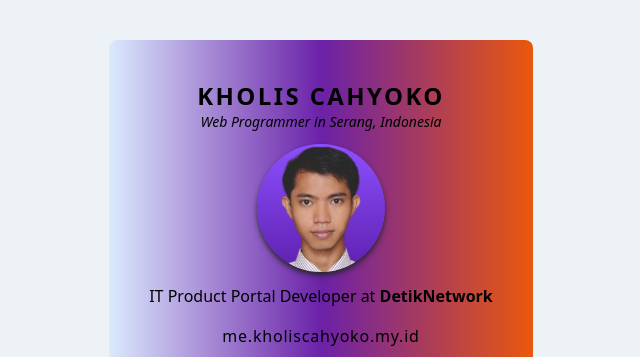
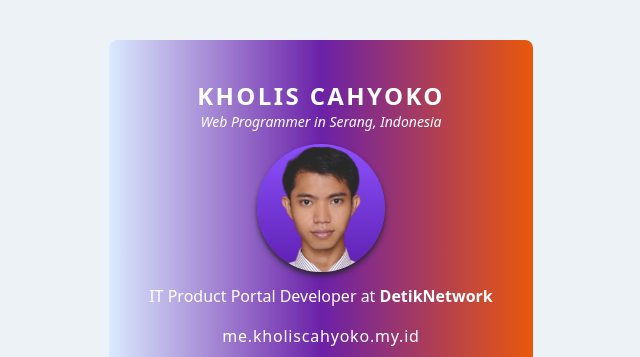
Before and after one commit to kholiscahyoko/tailwindcss-profile-landing-page, a website: page index.html in a window 1280 px wide. Shown: the top 357 px of the page, without its empty margins (319-959 px from the left). Drawn offline with Linux system fonts and the light colour scheme.

Commit message:
set text to white

```diff
--- a/index.html
+++ b/index.html
@@ -9,7 +9,7 @@
     <link rel="icon" type="image/x-icon" href="./public/img/favicon.ico">
 </head>
 <body>
-    <div class="flex items-center justify-center">
+    <div class="flex items-center justify-center text-white">
         <div class="bg-gradient-to-r from-blue-100 to-orange-600 via-purple-800 mt-10 px-10 rounded-lg">
             <div class="flex items-center justify-center pt-10 flex-col text-center">
                 <h1 class="tracking-widest font-bold text-2xl">KHOLIS CAHYOKO</h1>
```
Also changed, not shown: public/css/tailwind.css, 2 other files.
